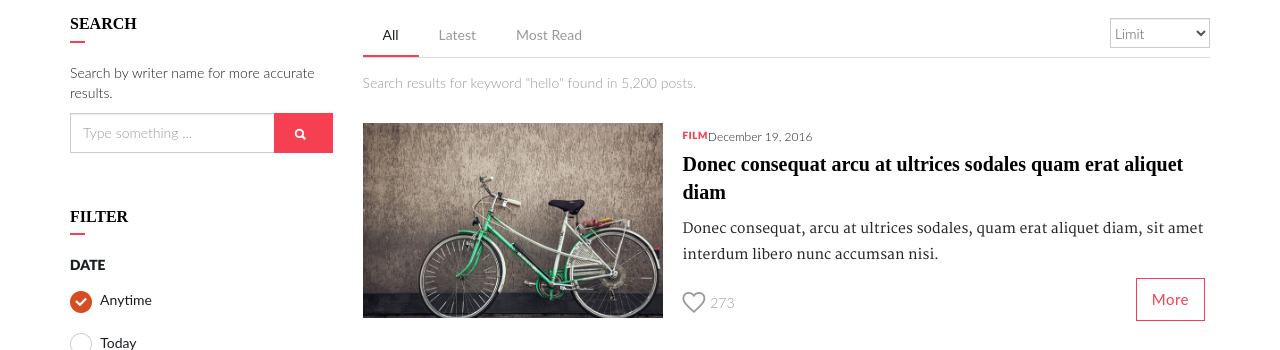
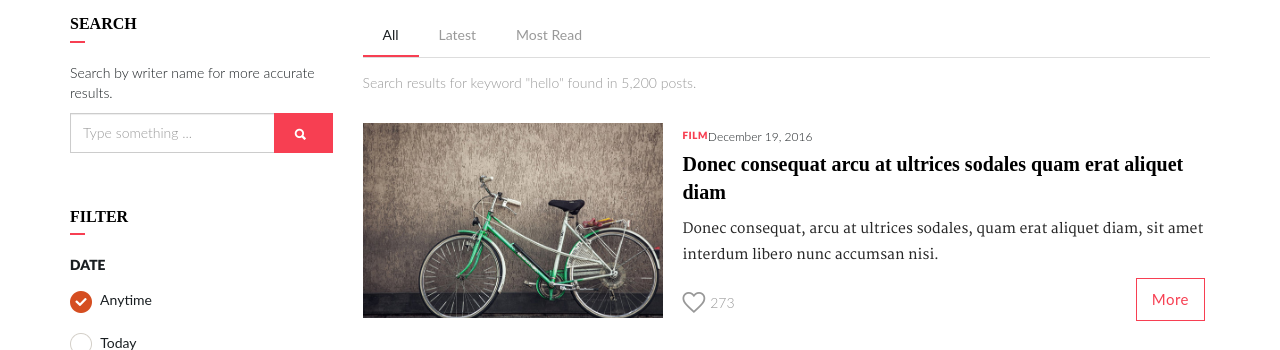
Before and after one commit to MaryamTaraif/NewsPortal, a PHP site: page /search.php in a window 1280 px wide. Shown: the part 203-553 px from the top of the page. Run offline with PHP 8.4, Linux system fonts and the light colour scheme; some web fonts are replaced.

Commit message:
Update search.php

```diff
--- a/search.php
+++ b/search.php
@@ -379,15 +379,6 @@
 								<li><a href="#">Latest</a></li>
 								<li><a href="#">Most Read</a></li>
 							</ul>
-							<div class="nav-tabs-right">
-								<select class="form-control">
-									<option>Limit</option>
-									<option>10</option>
-									<option>20</option>
-									<option>50</option>
-									<option>100</option>
-								</select>
-							</div>
 						</div>
 						<div class="search-result">
 							Search results for keyword "hello" found in 5,200 posts.
```
